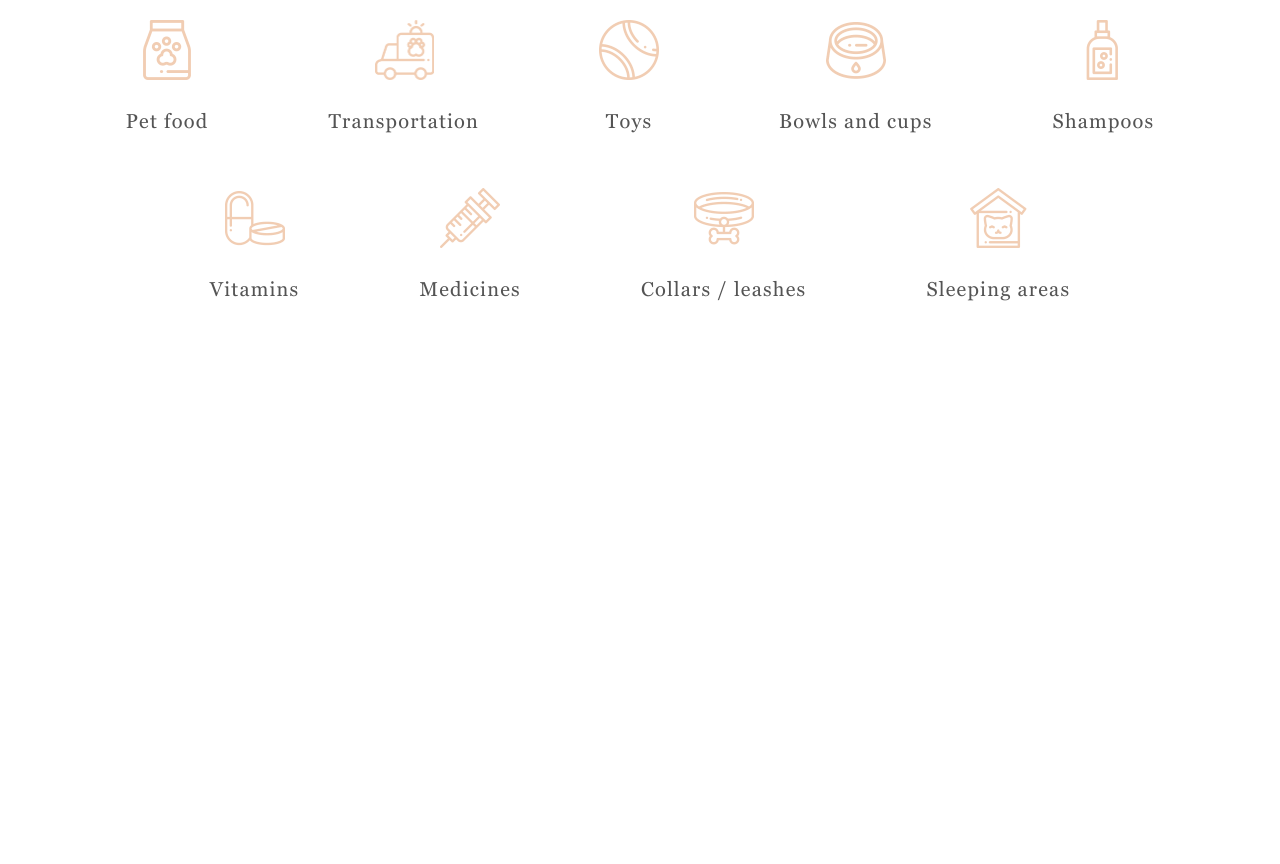
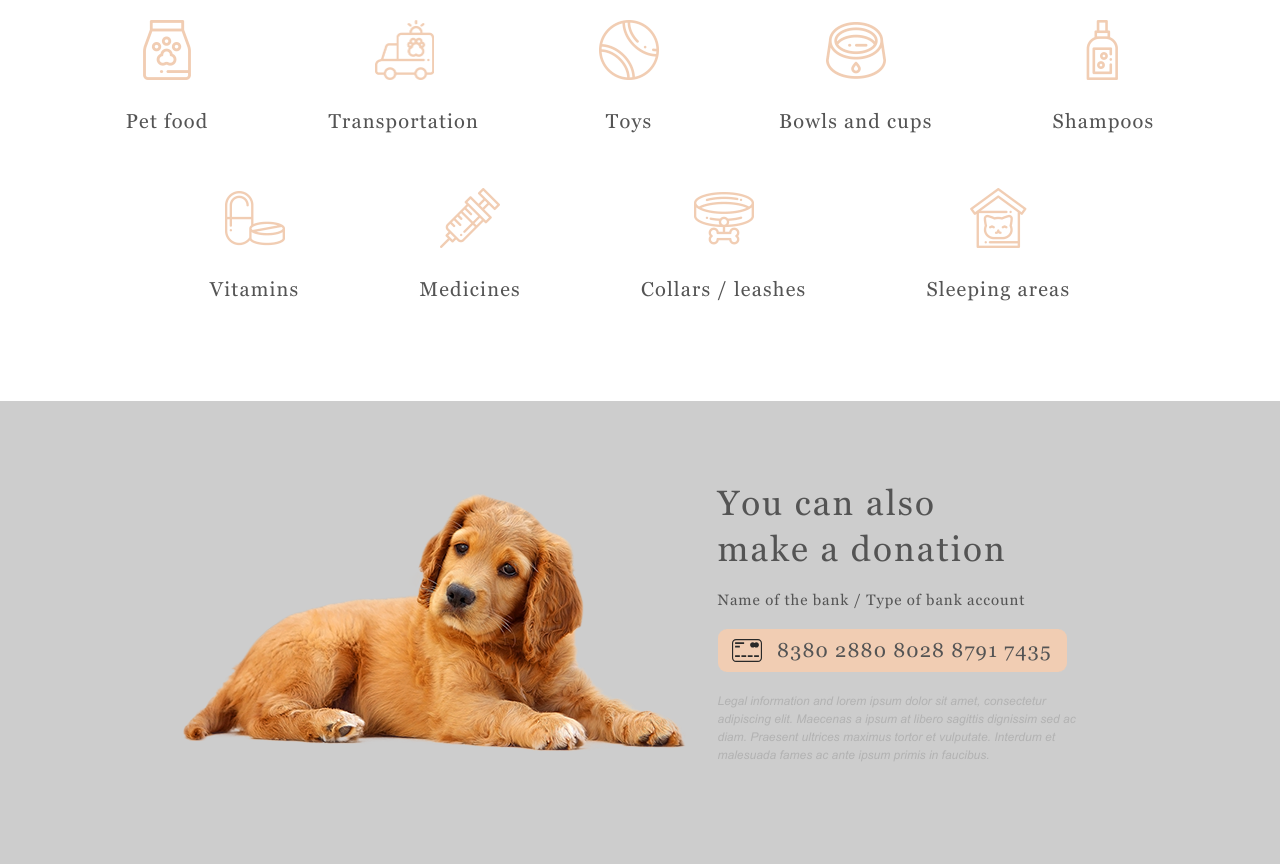
Before and after one commit to Dmitriy-Frostoff/shelter, a website: page shelter/index.html in a window 1280 px wide. Shown: the part 2585-3449 px from the top of the page. Before the commit the page ends 2986 px from the top, so only its background shows below. Drawn offline with Linux system fonts and the light colour scheme.

Commit message:
feat: add in-addition section for main page for desktop width

```diff
--- a/shelter/index.html
+++ b/shelter/index.html
@@ -19,7 +19,7 @@
   <!-- header start -->
   <header class="header">
     <div class="container header__container">
-      <a class="logo-container" href="#">
+      <a class="logo-container" href="javascript:">
         <span class="title-h2 logo-title">Cozy House</span>
         <span class="logo-subtitle">Shelter for pets in Boston</span>
       </a>
@@ -49,6 +49,7 @@
   <!-- main start -->
   <main class="main">
     <div class="main-container">
+      <!-- section about start -->
       <section class="about" id="about">
         <div class="container about-container">
           <img class="about__image" src="./src/assets/images/Main/02_About/about-pets.png" alt="British Shorthair cat Timmy and  Golden Retriever dog Woody">
@@ -59,6 +60,8 @@
           </div>
         </div>
       </section>
+      <!-- section about end -->
+      <!-- section our-friends start -->
       <section class="our-friends" id="our-friends">
         <div class="container our-friends__container">
           <h2 class="title-h2 our-friends__title">Our friends who
@@ -87,6 +90,8 @@
           <div class="button our-friends__button"><a class="link" href="./Pets/pets.html">Get to know the rest</a></div>
         </div>
       </section>
+      <!-- section our-friends end -->
+      <!-- section help start -->
       <section class="help" id="help">
         <div class="container help__container">
           <h2 class="title-h2 help__title">How you can help our shelter</h2>
@@ -130,6 +135,23 @@
           </div>
         </div>
       </section>
+      <!-- section help end -->
+      <!-- section in-addition start -->
+      <section class="in-addition">
+        <div class="container in-addition__container">
+          <img class="in-addition__image" src="./src/assets/images/Main/05_In%20addition/donation-dog.png" alt="cute-puppy">
+          <div class="in-addition__content-container">
+            <h2 class="title-h2 in-addition__title">You can also make a donation</h2>
+            <h4 class="title-h4 in-addition__subtitle">Name of the bank / Type of bank account</h4>
+            <a class="link credit-card" href="javascript:">
+              <object class="card-svg" data="./src/assets/images/Main/05_In%20addition/credit-card.svg" type="image/svg+xml"></object>
+              <span class="title-h3 credit-card__number">8380 2880 8028 8791 7435</span>
+            </a>
+            <span class="donation-description in-addition__subtext">Legal information and lorem ipsum dolor sit amet, consectetur adipiscing elit. Maecenas a ipsum at libero sagittis dignissim sed ac diam. Praesent ultrices maximus tortor et vulputate. Interdum et malesuada fames ac ante ipsum primis in faucibus.</span>
+          </div>
+        </div>
+      </section>
+      <!-- section in-addition end -->
     </div>
   </main>
   <!-- main end -->
--- a/shelter/src/sass/base/_common.scss
+++ b/shelter/src/sass/base/_common.scss
@@ -63,7 +63,7 @@ body {
 
   // Typography
   @extend %font-Georgia;
-  @include text ($size: 4.4rem, $height: 5.72rem);
+  @include text ($style: normal, $weight: 400, $size: 4.4rem, $height: 5.72rem);
 
   // Decoration
   color: $color-light-xl;
@@ -81,7 +81,7 @@ body {
 
   // Typography
   @extend %font-Georgia;
-  @include text ($size: 3.5rem, $height: 4.55rem, $let-spacing: 0.06em);
+  @include text ($style: normal, $weight: 400, $size: 3.5rem, $height: 4.55rem, $let-spacing: 0.06em);
 
   // Decoration
 
@@ -99,7 +99,7 @@ body {
 
   // Typography
   @extend %font-Georgia;
-  @include text ($size: 2rem, $height: 2.3rem, $let-spacing: 0.06em);
+  @include text ($style: normal, $weight: 400, $size: 2rem, $height: 2.3rem, $let-spacing: 0.06em);
 
   // Decoration
 
@@ -117,7 +117,7 @@ body {
 
   // Typography
   @extend %font-Georgia;
-  @include text ($size: 1.5rem, $height: 1.65rem, $let-spacing: 0.06em);
+  @include text ($style: normal, $weight: 400, $size: 1.5rem, $height: 1.65rem, $let-spacing: 0.06em);
 
   // Decoration
 
@@ -135,6 +135,23 @@ body {
   // Typography
   @extend %font-Arial;
   @include text ($style: normal, $weight: 400, $size: 1.5rem, $height: 2.4rem, $let-spacing: normal);
+
+  // Decoration
+
+  // Animation
+
+  // Various
+
+}
+
+.donation-description {
+  // Position
+
+  // block-model
+
+  // Typography
+  @extend %font-Arial;
+  @include text ($style: italic, $weight: 400, $size: 1.2rem, $height: 1.8rem, $let-spacing: normal);
 
   // Decoration
 
--- /dev/null
+++ b/shelter/src/sass/components/Main/_in-addition.scss
@@ -0,0 +1,161 @@
+.in-addition {
+  // Position
+
+  // block-model
+
+  // Typography
+
+  // Decoration
+  background-color: $color-light-l;
+  // Animation
+
+  // Various
+
+}
+
+.in-addition__container {
+  // Position
+
+  // block-model
+  @include flex-model-two-columns ($first-basis: calc(505px / $content-width-desktop * 100%), $last-basis: calc(380px / $content-width-desktop * 100%), $align-content: center, $justify-content: center, $align-items: center);
+  padding-top: 80px;
+  padding-bottom: 100px;
+  column-gap: 30px;
+  // Typography
+
+  // Decoration
+
+  // Animation
+
+  // Various
+
+}
+
+.in-addition__image {
+  // Position
+
+  // block-model
+  width: calc(505px / $content-width-desktop * 100%);
+  height: calc(261px / $content-width-desktop * 100%);
+  // Typography
+
+  // Decoration
+
+  // Animation
+
+  // Various
+
+}
+
+.in-addition__content-container {
+  // Position
+
+  // block-model
+  @include flex-model-one-column ($align-content: space-between, $justify-content: flex-start, $align-items: flex-start);
+  row-gap: 20px;
+  // Typography
+
+  // Decoration
+
+  // Animation
+
+  // Various
+
+}
+
+.in-addition__title {
+  // Position
+
+  // block-model
+  width: calc(300px / 380px * 100%);
+  // Typography
+  color: $color-dark-l;
+  // Decoration
+
+  // Animation
+
+  // Various
+
+}
+
+.in-addition__subtitle {
+  // Position
+
+  // block-model
+
+  // Typography
+
+  // Decoration
+  color: $color-dark-l;
+  // Animation
+
+  // Various
+
+}
+
+.credit-card {
+  // Position
+
+  // block-model
+  width: calc(349px / 380px * 100%);
+  height: 43px;
+  @include flex-model-multiple-columns ($basis: auto, $align-content: normal, $justify-content: space-evenly, $align-items: center);
+  flex-wrap: nowrap;
+  // Typography
+
+  // Decoration
+  background-color: $color-primary;
+  border-radius: 9px;
+  // Animation
+
+  // Various
+  &:hover, &:active {
+    border-radius: 9px;
+  }
+}
+
+.card-svg {
+  // Position
+
+  // block-model
+  width: 30px;
+  height: 23px;
+  // Typography
+
+  // Decoration
+
+  // Animation
+
+  // Various
+
+}
+
+.credit-card__number {
+  // Position
+
+  // block-model
+
+  // Typography
+
+  // Decoration
+  color: $color-dark-l;
+  // Animation
+
+  // Various
+
+}
+
+.in-addition__subtext {
+  // Position
+
+  // block-model
+
+  // Typography
+
+  // Decoration
+  color: $color-dark-m;
+  // Animation
+
+  // Various
+
+}
--- a/shelter/src/sass/main.scss
+++ b/shelter/src/sass/main.scss
@@ -18,6 +18,7 @@
 @import "components/Main/about";
 @import "components/Main/our-friends";
 @import "components/Main/help";
+@import "components/Main/in-addition";
 
 //layout
 @import "layout/content-structure";
```
Also changed, not shown: shelter/Main/style.css, shelter/Pets/style.css, shelter/src/assets/images/Main/05_In addition/credit-card.svg (added), shelter/src/assets/images/Main/05_In addition/donation-dog.png (added), 2 other files.
